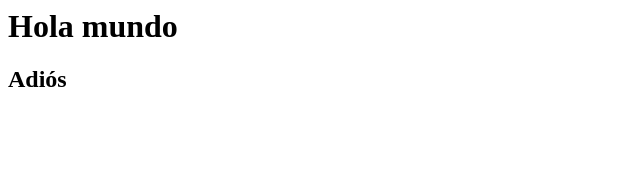
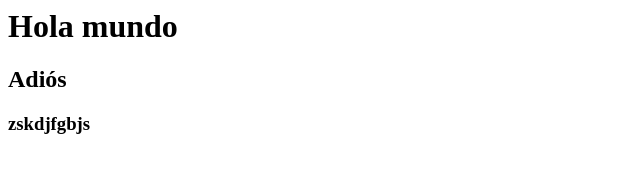
Before and after one commit to irammar747/repo1, a plain HTML site: page index.html in a window 1280 px wide. Shown: the whole page, without its empty margins (0-640 px from the left). Drawn offline with Linux system fonts and the light colour scheme.

Commit message:
cambiado archivos

```diff
--- a/index.html
+++ b/index.html
@@ -1,2 +1,3 @@
 <h1>Hola mundo</h1>
 <h2>Adiós</h2>
+<h3>zskdjfgbjs</h3>
```
